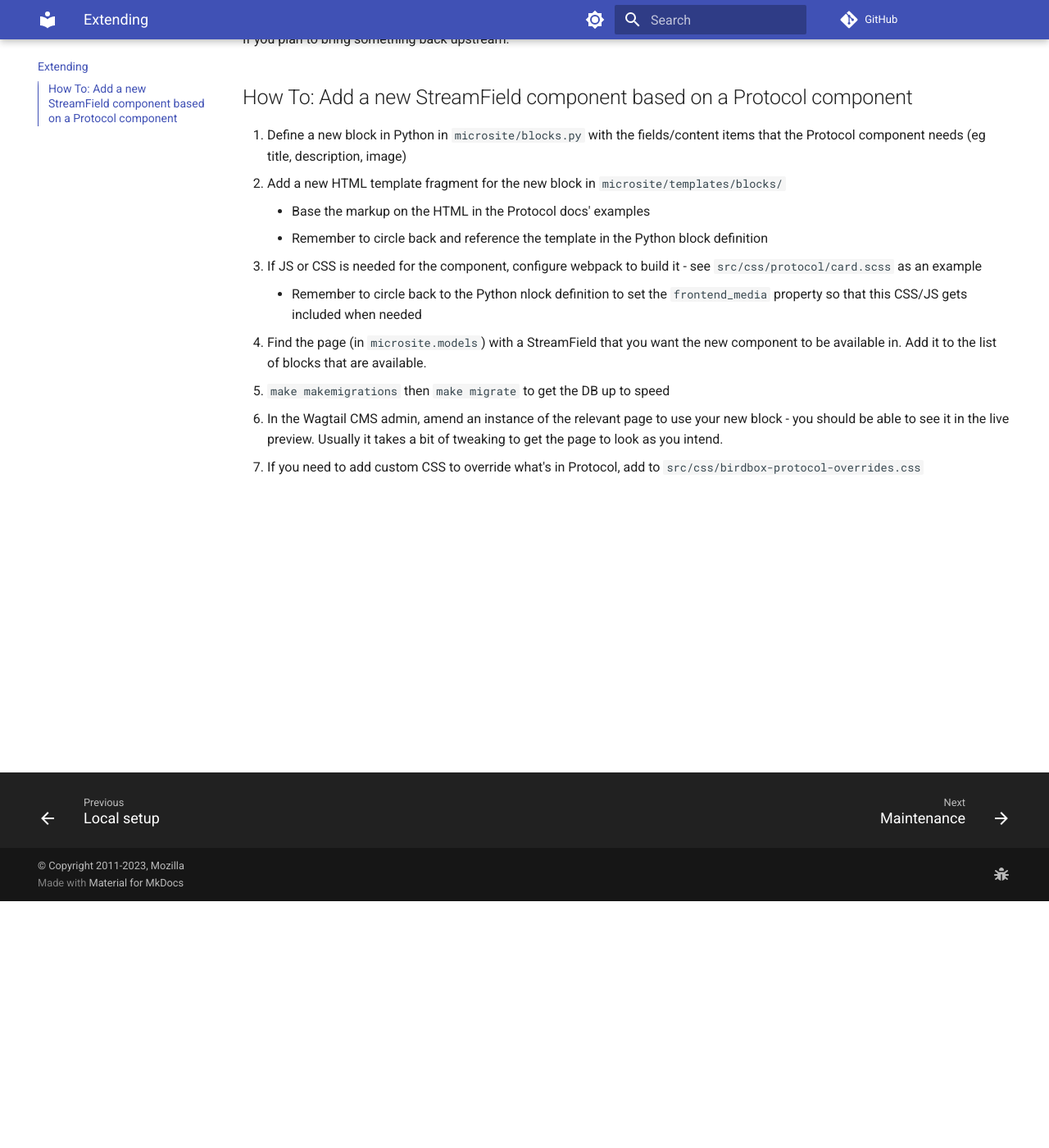
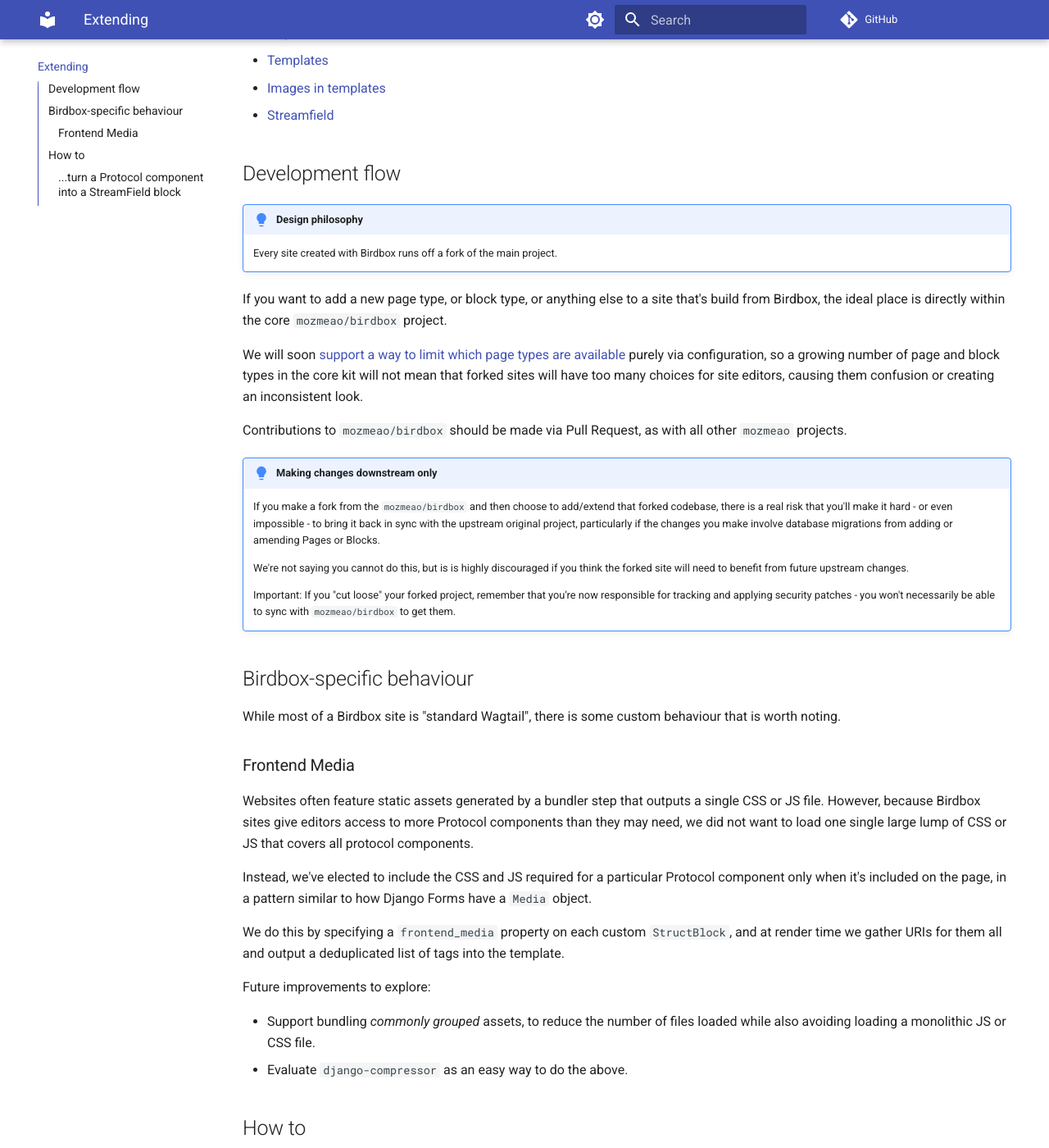
Before and after one commit to mozmeao/birdbox-documentation, an MkDocs documentation site: the page built from docs/extending.md, in a window 1280 px wide and 1400 px high, scrolled down 301 px. Shown: the whole window at 82% size. Built offline with MkDocs 1.6.1 and Material for MkDocs 9.7.7, drawn with Linux system fonts in a browser that asks for light colours; comment, search, counter and statistics services are not loaded; some of the changed text lies outside the part shown.

Commit message:
Add Extending section content

```diff
--- a/docs/extending.md
+++ b/docs/extending.md
@@ -1,20 +1,61 @@
 # Extending functionality
 
-This section assumes you know your way around Wagtail - if not, please at least review [Wagtail's Getting Started guide](https://docs.wagtail.org/en/stable/getting_started/index.html)) so that you understand how Wagtail fits into a Django project.
+This section assumes you know your way around Wagtail. If you need to get up to speed, please work through the following brief sections in the official Wagtail guides. They won't take long and cover essential concepts well.
 
-Ideally: DOWNSTREAM FLOW
+* [Getting Started](https://docs.wagtail.org/en/stable/getting_started/index.html)
+* [Pages](https://docs.wagtail.org/en/stable/topics/pages.html)
+* [Templates](https://docs.wagtail.org/en/stable/topics/writing_templates.html)
+* [Images in templates](https://docs.wagtail.org/en/stable/topics/images.html)
+* [Streamfield](https://docs.wagtail.org/en/stable/topics/streamfield.html)
 
-If you plan to bring something back upstream:
+## Development flow
 
-## How To: Add a new StreamField component based on a Protocol component
+!!! note "Design philosophy"
 
-1. Define a new block in Python in `microsite/blocks.py` with the fields/content items that the Protocol component needs (eg title, description, image)
+    Every site created with Birdbox runs off a fork of the main project.
+
+If you want to add a new page type, or block type, or anything else to a site that's build from Birdbox, the ideal place is directly within the core `mozmeao/birdbox` project.
+
+We will soon [support a way to limit which page types are available](https://github.com/mozmeao/birdbox/issues/213) purely via configuration, so a growing number of page and block types in the core kit will not mean that forked sites will have too many choices for site editors, causing them confusion or creating an inconsistent look.
+
+Contributions to `mozmeao/birdbox` should be made via Pull Request, as with all other `mozmeao` projects.
+
+!!! note "Making changes downstream only"
+
+    If you make a fork from the `mozmeao/birdbox` and then choose to add/extend that forked codebase, there is a real risk that you'll make it hard - or even impossible - to bring it back in sync with the upstream original project, particularly if the changes you make involve database migrations from adding or amending Pages or Blocks.
+
+    We're not saying you cannot do this, but is is highly discouraged if you think the forked site will need to benefit from future upstream changes.
+
+    Important: If you "cut loose" your forked project, remember that you're now responsible for tracking and applying security patches - you won't necessarily be able to sync with `mozmeao/birdbox` to get them.
+
+## Birdbox-specific behaviour
+
+While most of a Birdbox site is "standard Wagtail", there is some custom behaviour that is worth noting.
+
+### Frontend Media
+
+Websites often feature static assets generated by a bundler step that outputs a single CSS or JS file. However, because Birdbox sites give editors access to more Protocol components than they may need, we did not want to load one single large lump of CSS or JS that covers all protocol components.
+
+Instead, we've elected to include the CSS and JS required for a particular Protocol component only when it's included on the page, in a pattern similar to how Django Forms have a `Media` object.
+
+We do this by specifying a `frontend_media` property on each custom `StructBlock`, and at render time we gather URIs for them all and output a deduplicated list of tags into the template.
+
+Future improvements to explore:
+
+* Support bundling _commonly grouped_ assets, to reduce the number of files loaded while also avoiding loading a monolithic JS or CSS file.
+* Evaluate `django-compressor` as an easy way to do the above.
+
+## How to
+
+### ...turn a Protocol component into a StreamField block
+
+1. Define a new block in Python in `microsite/blocks.py` with the fields/content items that the Protocol component needs (e.g. title, description, image)
 2. Add a new HTML template fragment for the new block in `microsite/templates/blocks/`
     * Base the markup on the HTML in the Protocol docs' examples
-    * Remember to circle back and reference the template in the Python block definition
-3. If JS or CSS is needed for the component, configure webpack to build it - see `src/css/protocol/card.scss` as an example
-    * Remember to circle back to the Python nlock definition to set the `frontend_media` property so that this CSS/JS gets included when needed
-4. Find the page (in `microsite.models`) with a StreamField that you want the new component to be available in. Add it to the list of blocks that are available.
-5. `make makemigrations` then `make migrate` to get the DB up to speed
-6. In the Wagtail CMS admin, amend an instance of the relevant page to use your new block - you should be able to see it in the live preview. Usually it takes a bit of tweaking to get the page to look as you intend.
-7. If you need to add custom CSS to override what's in Protocol, add to `src/css/birdbox-protocol-overrides.css`
+    * Remember to circle back and reference the template filename in the Python block definition - see other blocks for examples
+3. If JS or CSS is needed for the component, configure webpack to build it - see `src/css/protocol/card.scss` as an example or [this FAQ](../faqs/#how-do-i-add-css-or-js-to-the-project).
+    * Remember to circle back to the Python nlock definition to set the `frontend_media` property so that this CSS/JS gets included on page load
+4. Find the page (in `microsite.models`) with a `StreamField` that you want the new component to be available in. Add it to the list of blocks that are available.
+5. `just makemigrations` then `just migrate` to udpate the database.
+6. In the Wagtail CMS admin, amend an instance of the relevant page to use your new block - you should be able to see it in the live preview. Usually it takes a bit of tweaking to get the page to look as you intend. You can publish the local page and view it directly while you refine your HTML/CSS/JS, of course.
+7. If you need to add custom CSS to override what's in Protocol, ideally please add it to the relevant CSS file in Birdbox for the component. If there is nowhere relevant to put it, such as for layout or element-level styling, please add it to `src/css/birdbox-protocol-overrides.css`
```
Also changed, not shown: docs/bootstrapping.md (+1 -1 lines), docs/faqs.md (+19 -10 lines).
